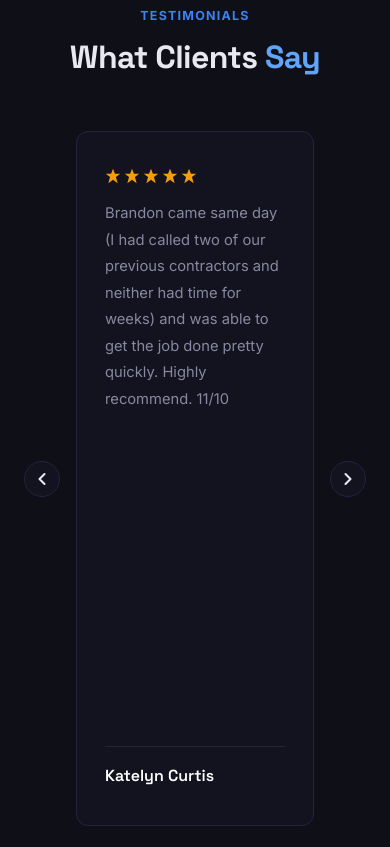
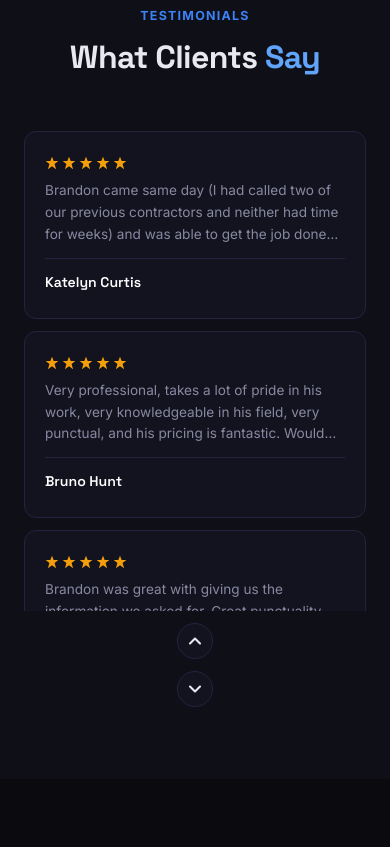
Before and after one commit to jordan904/electroverse, a plain HTML site: page index.html in a window 390 px wide. Shown: the part 5780-6627 px from the top of the page. Drawn offline with Linux system fonts and the light colour scheme.

Commit message:
Mobile reviews: vertical stack of 3 with up/down scroll
Reviews now stack vertically on mobile with compact cards (3-line
text clamp) and carousel buttons scroll up/down through all 5.

Co-Authored-By: Claude Opus 4.6 (1M context) <noreply@anthropic.com>

```diff
--- a/script.js
+++ b/script.js
@@ -97,14 +97,27 @@ document.addEventListener('DOMContentLoaded', () => {
     const nextBtn = document.querySelector('.carousel-next');
     let carouselIdx = 0;
 
+    function isMobile() {
+        return window.innerWidth <= 640;
+    }
+
     function getVisibleCount() {
+        if (isMobile()) {
+            const cardH = cards[0].offsetHeight + 12;
+            return Math.round(track.offsetHeight / cardH);
+        }
         const cardW = cards[0].offsetWidth + 20;
         return Math.round(track.offsetWidth / cardW);
     }
 
     function scrollCarousel() {
-        const cardW = cards[0].offsetWidth + 20;
-        track.scrollTo({ left: carouselIdx * cardW, behavior: 'smooth' });
+        if (isMobile()) {
+            const cardH = cards[0].offsetHeight + 12;
+            track.scrollTo({ top: carouselIdx * cardH, behavior: 'smooth' });
+        } else {
+            const cardW = cards[0].offsetWidth + 20;
+            track.scrollTo({ left: carouselIdx * cardW, behavior: 'smooth' });
+        }
     }
 
     prevBtn.addEventListener('click', () => {
--- a/styles.css
+++ b/styles.css
@@ -968,7 +968,54 @@ a { text-decoration: none; color: inherit; }
 
     .footer-inner { flex-direction: column; gap: 12px; text-align: center; }
 
-    .review-card { min-width: 100%; max-width: 100%; height: auto; }
-    .review-card p { -webkit-line-clamp: unset; }
-    .carousel-btn { width: 36px; height: 36px; }
+    .carousel-wrapper {
+        flex-direction: column;
+        gap: 12px;
+    }
+
+    .carousel-btn {
+        width: 36px;
+        height: 36px;
+        order: 1;
+    }
+
+    .carousel-btn svg {
+        transform: rotate(90deg);
+    }
+
+    .carousel-btns-mobile {
+        display: flex;
+        gap: 12px;
+        justify-content: center;
+    }
+
+    .reviews-track {
+        flex-direction: column;
+        max-height: 480px;
+        gap: 12px;
+    }
+
+    .review-card {
+        min-width: 100%;
+        max-width: 100%;
+        height: auto;
+        min-height: 140px;
+        padding: 24px 20px;
+        flex-shrink: 0;
+    }
+
+    .review-card p {
+        font-size: 0.85rem;
+        line-height: 1.6;
+        -webkit-line-clamp: 3;
+    }
+
+    .rc-author {
+        font-size: 0.88rem;
+        margin-top: 12px;
+        padding-top: 12px;
+    }
+
+    .rc-stars { margin-bottom: 10px; }
+    .rc-stars svg { width: 14px; height: 14px; }
 }
```
